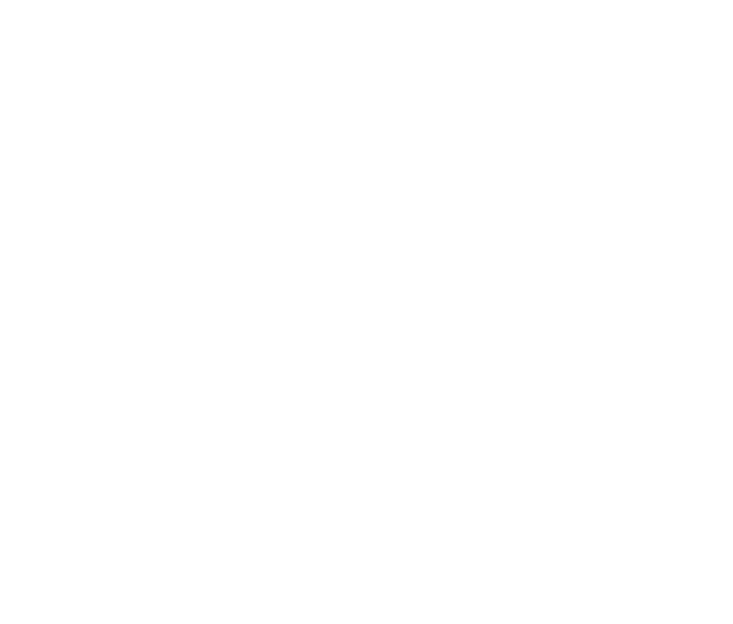
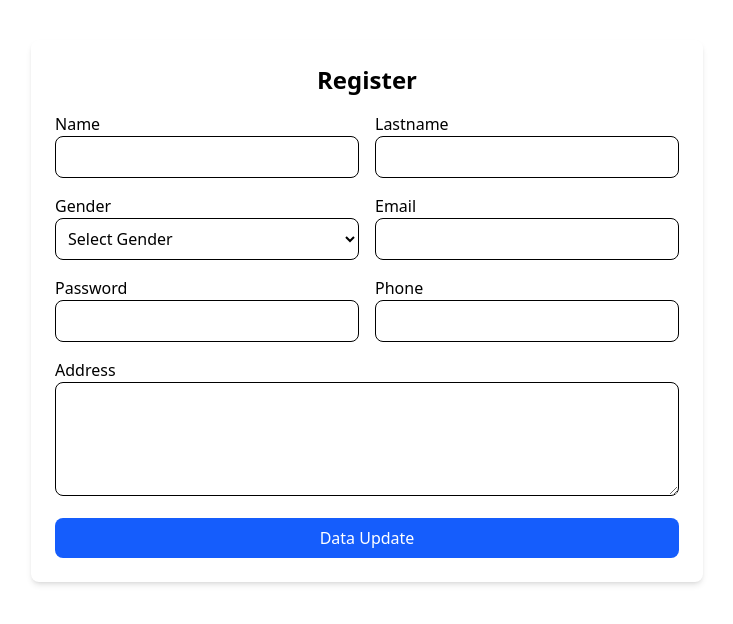
Before and after one commit to Abhi-Aku/CrudOperation, a React (Vite) app in the folder Frontend/: page /updateData in a window 1280 px wide. Before the commit this address had no page. Shown: the top 624 px of the page, without its empty margins (273-1006 px from the left). Built offline with nearby package versions, Linux system fonts and the light colour scheme.

Commit message:
Data
Update

```diff
--- a/Frontend/src/App.jsx
+++ b/Frontend/src/App.jsx
@@ -17,7 +17,7 @@ const App = () => {
           <Route path="/about" element={<About />} />
           <Route path="/contact" element={<Contact />} />
           <Route path="/show" element={<ShowData />} />
-          <Route path="/updateData/:id" element={<UpdateData />} />
+          <Route path="/updateData" element={<UpdateData />} />
         </Routes>
       </Router>
     </>
--- a/Frontend/src/Components/RegisterForm.jsx
+++ b/Frontend/src/Components/RegisterForm.jsx
@@ -1,7 +1,11 @@
 import React, { useState } from 'react';
 import axios from 'axios';
+import { useNavigate } from "react-router-dom";
+
 
 const RegisterForm = () => {
+    const Navigation= useNavigate();
+
   const [formData, setFormData] = useState({
     name: '',
     lastname: '',
@@ -23,10 +27,13 @@ const RegisterForm = () => {
       const response = await axios.post("http://localhost:4000/Data/signup", formData);
       alert("Data Sent Successfully");
       console.log(response);
+      Navigation('/show');
     } catch (err) {
       console.log("Error Data send", err);
     }
   };
+
+
 
   return (
     <div className="max-w-2xl mx-auto bg-white p-6 rounded-lg shadow-md mt-10">
@@ -120,7 +127,8 @@ const RegisterForm = () => {
         </div>
 
         <div className="md:col-span-2">
-          <button type="submit" className="w-full bg-blue-600 text-white py-2 rounded-lg hover:bg-blue-700">Submit</button>
+          <button
+          type="submit" className="w-full bg-blue-600 text-white py-2 rounded-lg hover:bg-blue-700">Submit</button>
         </div>
       </form>
     </div>
--- a/Frontend/src/Components/ShowData.jsx
+++ b/Frontend/src/Components/ShowData.jsx
@@ -1,10 +1,10 @@
 import React, { useEffect, useState } from "react";
 import axios from "axios";
-import UpdateData from "./UpdateData";
+import { useNavigate } from "react-router-dom";
 
-const ShowData = ({}) => {
+const ShowData = () => {
+  const navigator = useNavigate();
   const [users, setUsers] = useState([]);
-  const[updateData,setUpdateData]=useState(false);
 
   const fetchData = async () => {
     try {
@@ -31,6 +31,10 @@ const ShowData = ({}) => {
       console.error("Error deleting data:", error);
     }
   };
+
+  const GotoUpdate=()=>{
+    navigator('/updateData');
+  }
 
 
 
@@ -64,8 +68,9 @@ const ShowData = ({}) => {
                 <td className="py-2 px-4">{user.address}</td>
                 <th className="py-2 px-4 text-left flex justify-center items-center gap-3">
                 <button
-                 onClick={() => setUpdateData(true)}
+                 onClick={GotoUpdate}
                 className="hover:underline">Edit</button>
+
                 <button  onClick={() => handleDelete(user._id)} className="hover:underline">Delete</button>
                 </th>
               </tr>
@@ -73,7 +78,6 @@ const ShowData = ({}) => {
           </tbody>
         </table>
       </div>
-      {updateData && <UpdateData  onClose={() => setUpdateData(false)}  value={users}/>}
 
     </div>
   );
--- a/Frontend/src/Components/UpdateData.jsx
+++ b/Frontend/src/Components/UpdateData.jsx
@@ -1,8 +1,10 @@
 import React, { useState } from 'react';
-import { IoCloseSharp } from "react-icons/io5";
+import { useParams } from 'react-router-dom';
 import axios from 'axios';
 
-const UpdateData = ({ onClose,users,id}) => {
+const UpdateData = () => {
+  const { id } = useParams();
+
   const [formData, setFormData] = useState({
     name: '',
     lastname: '',
@@ -18,24 +20,22 @@ const UpdateData = ({ onClose,users,id}) => {
     setFormData({ ...formData, [name]: value });
   };
 
-  const handleUpdate = async (event) => {
+  const updateData = async (event) => {
     event.preventDefault();
     try {
-      const response = await axios.put(`http://localhost:4000/Data/signup/${id}`, formData);
+      const response = await axios.post(`http://localhost:4000/Data/signup/${id}`, formData);
       alert("Data Updated Successfully");
       console.log(response);
     } catch (err) {
-      console.log("Error updating data", err);
+      console.log("Error Data send", err);
     }
   };
 
   return (
     <div className="max-w-2xl mx-auto bg-white p-6 rounded-lg shadow-md mt-10">
-      <div>
-        <IoCloseSharp onClick={onClose} />
-      </div>
-      <h2 className="text-2xl font-bold text-center mb-4">Update Data</h2>
-      <form onSubmit={handleUpdate} className="grid grid-cols-1 md:grid-cols-2 gap-4">
+      <h2 className="text-2xl font-bold text-center mb-4">Register</h2>
+      <form onSubmit={updateData} className="grid grid-cols-1 md:grid-cols-2 gap-4">
+
         <div>
           <label htmlFor="name" className="block font-medium">Name</label>
           <input
@@ -44,7 +44,7 @@ const UpdateData = ({ onClose,users,id}) => {
             name="name"
             className="w-full p-2 border rounded-lg"
             onChange={handleChange}
-            value={formData.name}
+            value={formData.name || ''}
           />
         </div>
 
@@ -56,7 +56,7 @@ const UpdateData = ({ onClose,users,id}) => {
             id="lastname"
             className="w-full p-2 border rounded-lg"
             onChange={handleChange}
-            value={formData.lastname}
+            value={formData.lastname || ''}
           />
         </div>
 
@@ -67,7 +67,7 @@ const UpdateData = ({ onClose,users,id}) => {
             id="gender"
             className="w-full p-2 border rounded-lg"
             onChange={handleChange}
-            value={formData.gender}
+            value={formData.gender || ''}
           >
             <option value="">Select Gender</option>
             <option value="male">Male</option>
@@ -83,7 +83,7 @@ const UpdateData = ({ onClose,users,id}) => {
             id="email"
             className="w-full p-2 border rounded-lg"
             onChange={handleChange}
-            value={formData.email}
+            value={formData.email || ''}
           />
         </div>
 
@@ -95,7 +95,7 @@ const UpdateData = ({ onClose,users,id}) => {
             id="password"
             className="w-full p-2 border rounded-lg"
             onChange={handleChange}
-            value={formData.password}
+            value={formData.password || ''}
           />
         </div>
 
@@ -107,7 +107,7 @@ const UpdateData = ({ onClose,users,id}) => {
             id="phone"
             className="w-full p-2 border rounded-lg"
             onChange={handleChange}
-            value={formData.phone}
+            value={formData.phone || ''}
           />
         </div>
 
@@ -119,14 +119,17 @@ const UpdateData = ({ onClose,users,id}) => {
             rows="4"
             className="w-full p-2 border rounded-lg"
             onChange={handleChange}
-            value={formData.address}
+            value={formData.address || ''}
           />
         </div>
 
         <div className="md:col-span-2">
           <button
-           onClick={() => handleUpdate (users._id)}
-           className="w-full bg-blue-600 text-white py-2 rounded-lg hover:bg-blue-700">Update Data</button>
+            type="submit"
+            className="w-full bg-blue-600 text-white py-2 rounded-lg hover:bg-blue-700"
+          >
+            Data Update
+          </button>
         </div>
       </form>
     </div>
```
Also changed, not shown: 1 other file (tests, documents, lock files or other folders).
